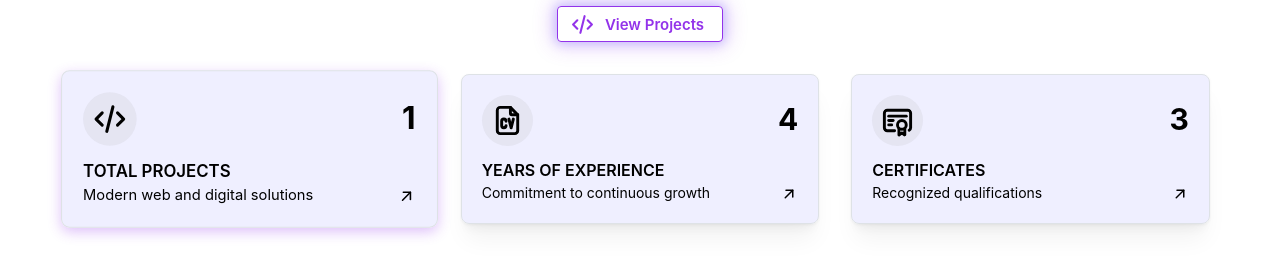
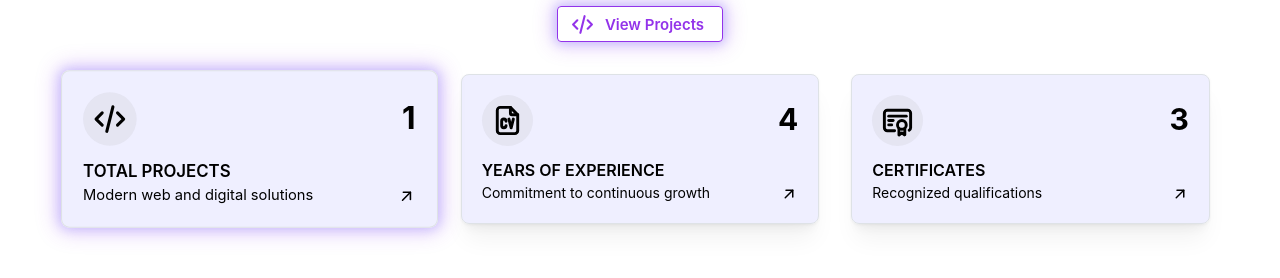
Before and after one commit to vyatsenk0/my-portfolio, a React (Vite) app: page / in a window 1280 px wide. In both pictures the pointer is over the element 249 px from the left and 383 px from the top of the page. Shown: the part 234-512 px from the top of the page. Built offline with nearby package versions, Linux system fonts and the light colour scheme.

Commit message:
style: aboutPage, boxShadow on card

```diff
--- a/src/components/About.module.css
+++ b/src/components/About.module.css
@@ -26,8 +26,6 @@
   transform: scale(1.05);
   background: transparent !important;
   color: #9333ea !important;
-  box-shadow: 0 0 10px 2px rgba(100, 100, 255, 0.25),
-              0 0 20px 4px rgba(147, 51, 234, 0.25); /* subtle base outline */
 }
 
 .cardLink {
@@ -46,7 +44,8 @@
 
 .card:hover {
   transform: scale(1.05);
-  box-shadow: 0 4px 12px rgba(147, 51, 234, 0.3);
+  box-shadow: 0 0 10px 2px rgba(100, 100, 255, 0.25),
+              0 0 20px 4px rgba(147, 51, 234, 0.25); /* subtle base outline */
 }
 
 /* Top row: Icon + number */
```
